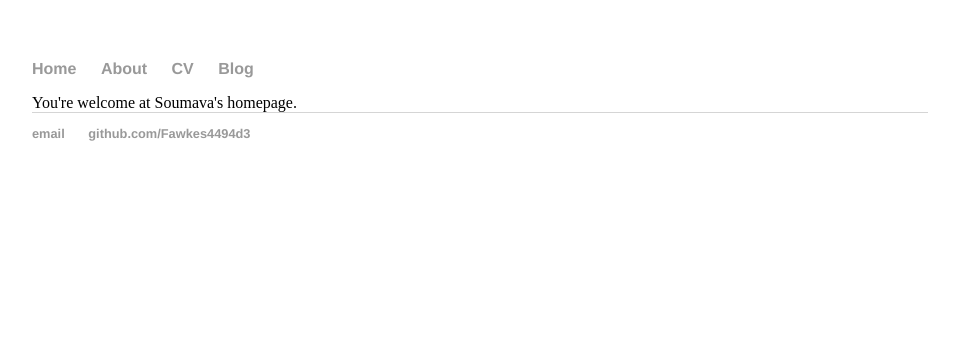
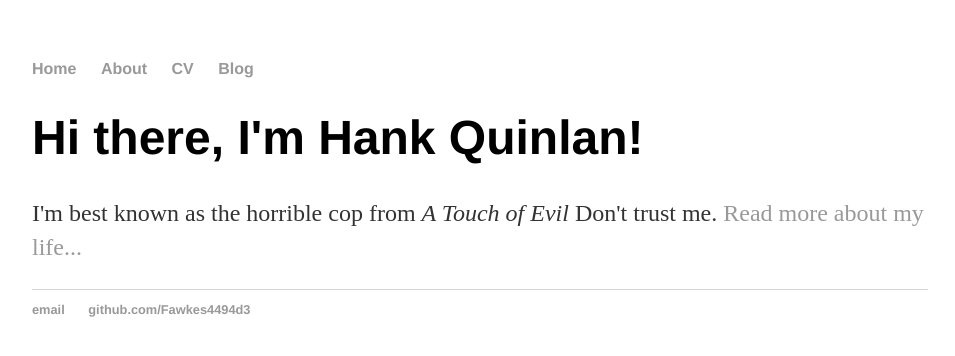
Before and after one commit to Fawkes4494d3/Fawkes4494d3.github.io, a Jekyll site: the page built from index.html, in a window 1280 px wide. Shown: the top 356 px of the page, without its empty margins (160-1115 px from the left). Built offline with Jekyll 4.4.1, drawn with Linux system fonts in a browser that asks for light colours.

Commit message:
Update index.html

```diff
--- a/index.html
+++ b/index.html
@@ -1,29 +1,8 @@
-<!DOCTYPE html>
-	<html>
-		<head>
-			<title>{{ page.title }}</title>
-			<!-- link to main stylesheet -->
-			<link rel="stylesheet" type="text/css" href="/css/main.css">
-		</head>
-		<body>
-			<nav>
-	    		<ul>
-	        		<li><a href="/">Home</a></li>
-		        	<li><a href="/about">About</a></li>
-	        		<li><a href="/cv">CV</a></li>
-	        		<li><a href="/blog">Blog</a></li>
-	    		</ul>
-			</nav>
-			<div class="container">
-
-				You're welcome at Soumava's homepage.
-
-			</div><!-- /.container -->
-			<footer>
-	    		<ul>
-	        		<li><a href="mailto:soumavapal@gmail.com">email</a></li>
-	        		<li><a href="https://github.com/Fawkes4494d3">github.com/Fawkes4494d3</a></li>
-				</ul>
-			</footer>
-		</body>
-	</html>
+---
+layout: default
+title: Hank Quinlan, Horrible Cop
+---
+<div class="blurb">
+	<h1>Hi there, I'm Hank Quinlan!</h1>
+	<p>I'm best known as the horrible cop from <em>A Touch of Evil</em> Don't trust me. <a href="/about">Read more about my life...</a></p>
+</div><!-- /.blurb -->
```
